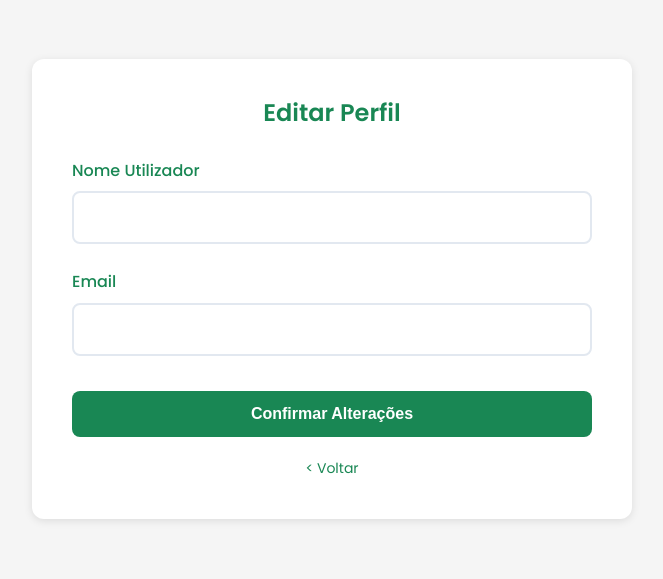
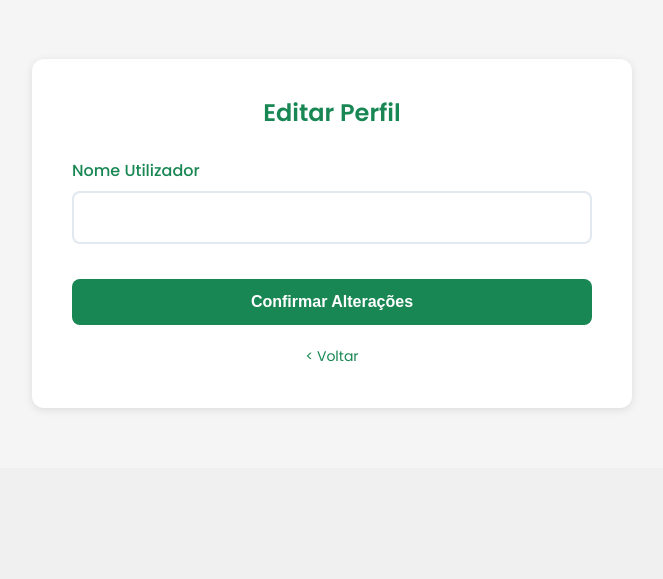
Before and after one commit to samuray349/BioMap, a PHP site: page /editar_perfil.php in a window 1280 px wide. Shown: the part 371-950 px from the top of the page, without its empty margins (308-971 px from the left). After the commit the page ends 779 px from the top, so only its background shows below. Run offline with PHP 8.4, Linux system fonts and the light colour scheme; the visitor is signed in with stand-in values (Sample User, id 1).

Commit message:
Update à edição de perfil

```diff
--- a/public/editar_perfil.php
+++ b/public/editar_perfil.php
@@ -5,7 +5,6 @@ checkAccess(ACCESS_USER);
 // Get current user data
 $user = getCurrentUser();
 $userName = $user['name'] ?? '';
-$userEmail = $user['email'] ?? '';
 $userId = $user['id'] ?? '';
 ?>
 <!DOCTYPE html>
@@ -35,7 +34,6 @@ $userId = $user['id'] ?? '';
         <div class="profile-banner-content">
             <div class="profile-info">
                 <h1 class="profile-name"><?php echo htmlspecialchars($userName); ?></h1>
-                <p class="profile-email"><?php echo htmlspecialchars($userEmail); ?></p>
             </div>
             <div class="profile-picture-container">
                 <div class="profile-picture">
@@ -56,13 +54,6 @@ $userId = $user['id'] ?? '';
                         <label for="username" style="color: var(--accent-color); display: block; margin-bottom: 8px; font-weight: 500;">Nome Utilizador</label>
                         <div class="input-wrapper">
                             <input type="text" id="username" name="username" value="<?php echo htmlspecialchars($userName); ?>" required>
-                        </div>
-                    </div>
-
-                    <div class="form-group">
-                        <label for="email" style="color: var(--accent-color); display: block; margin-bottom: 8px; font-weight: 500;">Email</label>
-                        <div class="input-wrapper">
-                            <input type="email" id="email" name="email" value="<?php echo htmlspecialchars($userEmail); ?>" required>
                         </div>
                     </div>
 
@@ -110,19 +101,10 @@ $userId = $user['id'] ?? '';
                 }
 
                 const username = document.getElementById('username').value.trim();
-                const email = document.getElementById('email').value.trim();
 
                 // Basic validation
-                if (!username || !email) {
-                    errorMessage.textContent = 'Por favor, preencha todos os campos.';
-                    errorMessage.style.display = 'block';
-                    return;
-                }
-
-                // Email validation
-                const emailRegex = /^[^\s@]+@[^\s@]+\.[^\s@]+$/;
-                if (!emailRegex.test(email)) {
-                    errorMessage.textContent = 'Por favor, insira um email válido.';
+                if (!username) {
+                    errorMessage.textContent = 'Por favor, preencha o campo do nome.';
                     errorMessage.style.display = 'block';
                     return;
                 }
@@ -141,8 +123,7 @@ $userId = $user['id'] ?? '';
                             'Content-Type': 'application/json'
                         },
                         body: JSON.stringify({
-                            nome_utilizador: username,
-                            email: email
+                            nome_utilizador: username
                         })
                     });
 
@@ -155,7 +136,6 @@ $userId = $user['id'] ?? '';
                     // Update session data
                     if (user) {
                         user.name = username;
-                        user.email = email;
 
                         // Update cookie
                         if (SessionHelper) {
@@ -185,9 +165,7 @@ $userId = $user['id'] ?? '';
 
                     // Update banner
                     const profileName = document.querySelector('.profile-name');
-                    const profileEmail = document.querySelector('.profile-email');
                     if (profileName) profileName.textContent = username;
-                    if (profileEmail) profileEmail.textContent = email;
 
                     // Update header with new name
                     if (typeof applyHeaderAuthState === 'function') {
```
